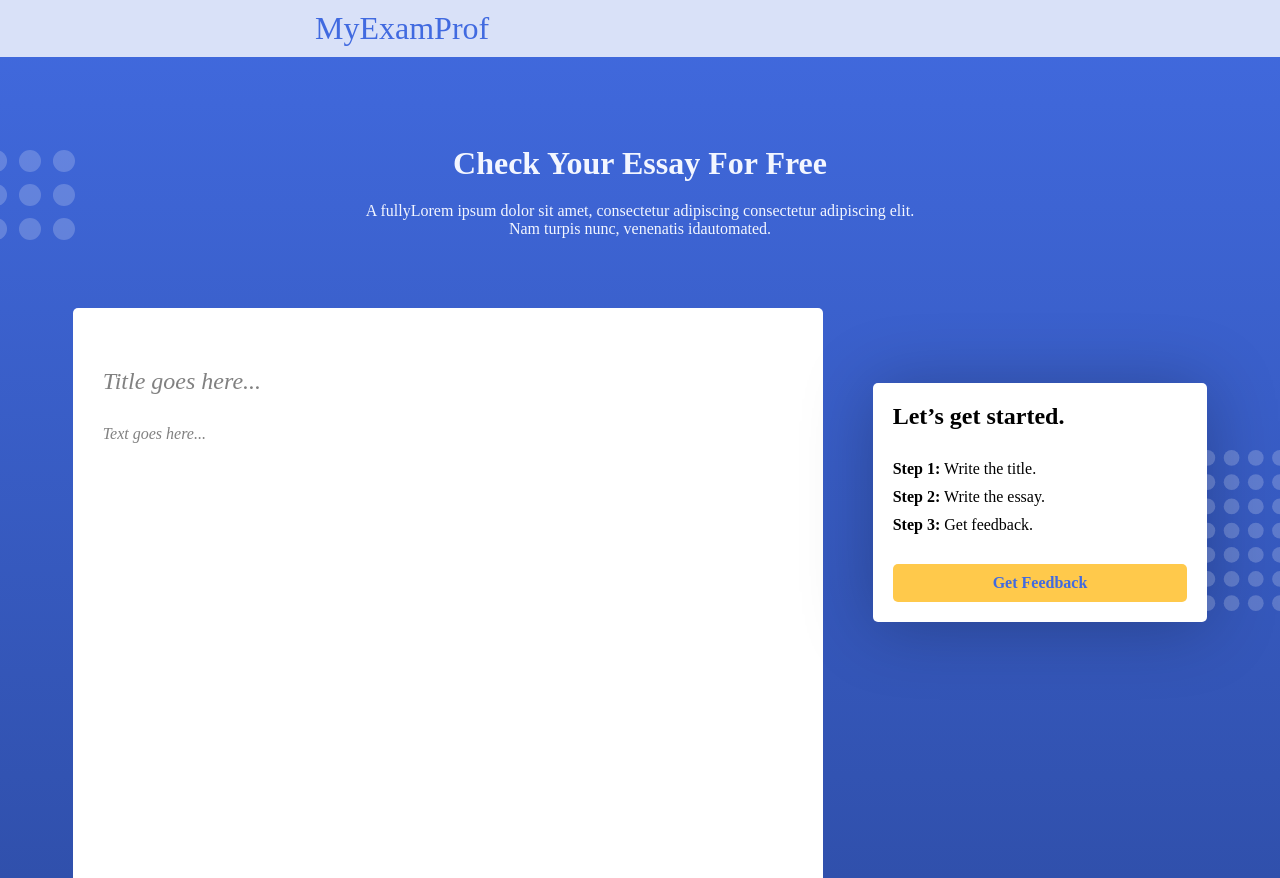
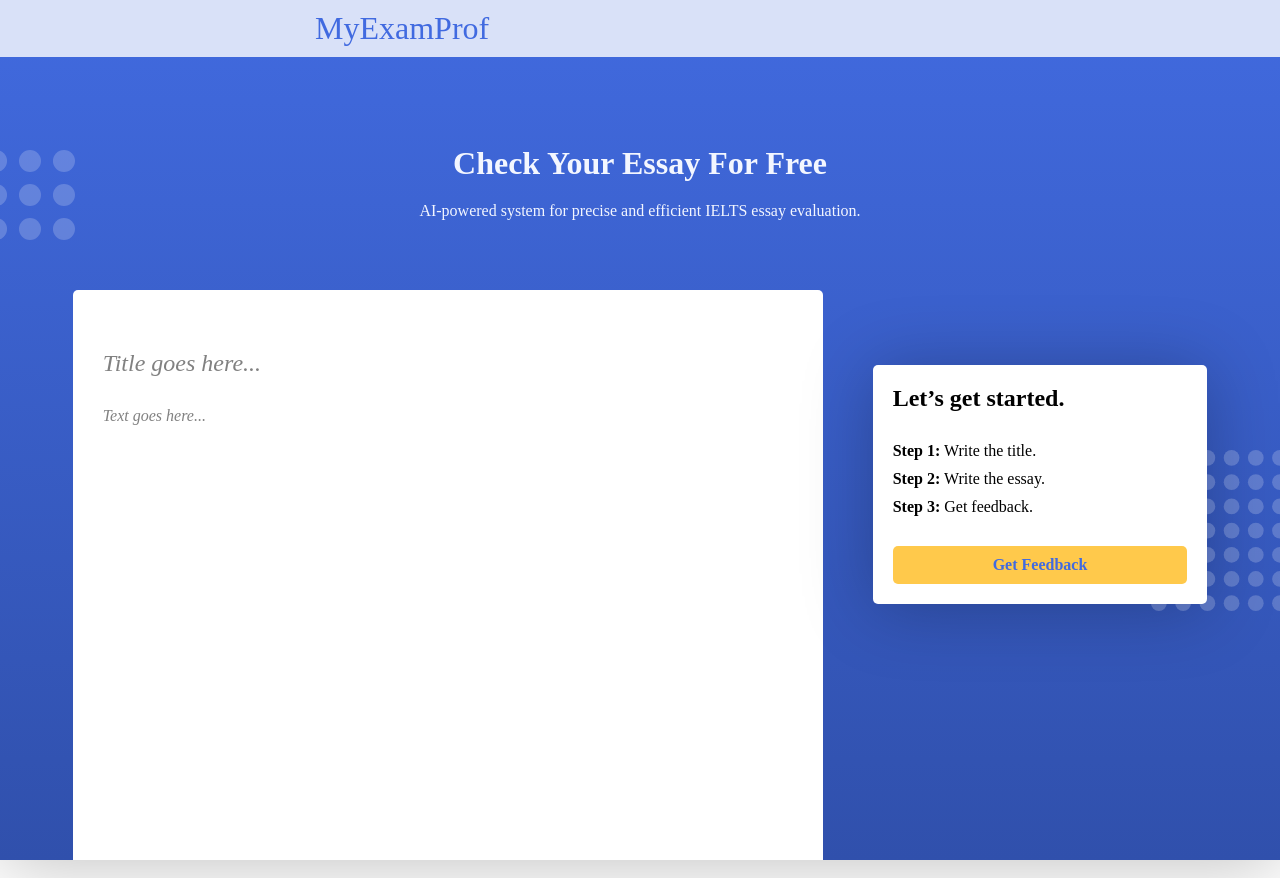
Before and after one commit to iamivanmihaylov/ielts-front-end, a plain HTML site: page index.html in a window 1280 px wide. Shown: the top 878 px of the page. Drawn offline with Linux system fonts and the light colour scheme.

Commit message:
Update index.html

```diff
--- a/index.html
+++ b/index.html
@@ -23,7 +23,7 @@
 
         <section class="top-message">
             <h2 class="top-message__header">Check Your Essay For Free</h2>
-            <p class="top-message__paragraph">A fullyLorem ipsum dolor sit amet, consectetur adipiscing consectetur adipiscing elit. Nam turpis nunc, venenatis idautomated.</p>
+            <p class="top-message__paragraph">AI-powered system for precise and efficient IELTS essay evaluation.</p>
         </section>
 
         <section class="essay-submit">
```
